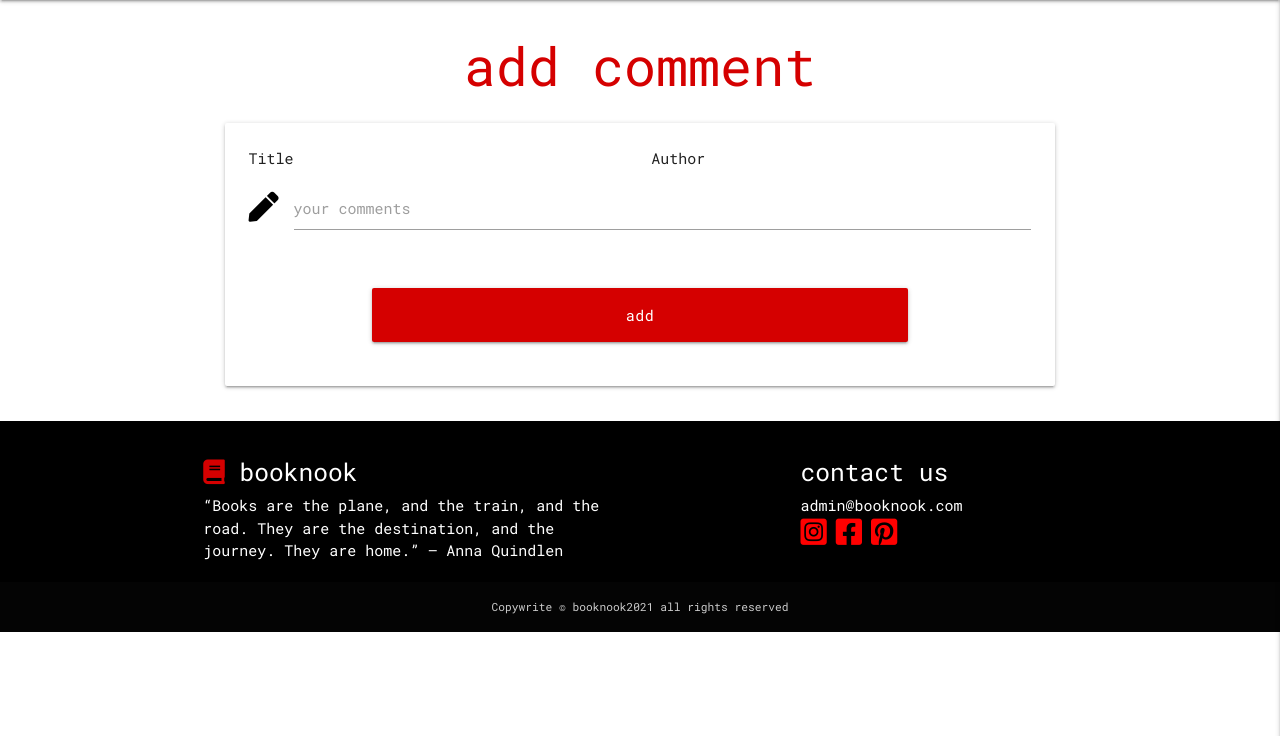
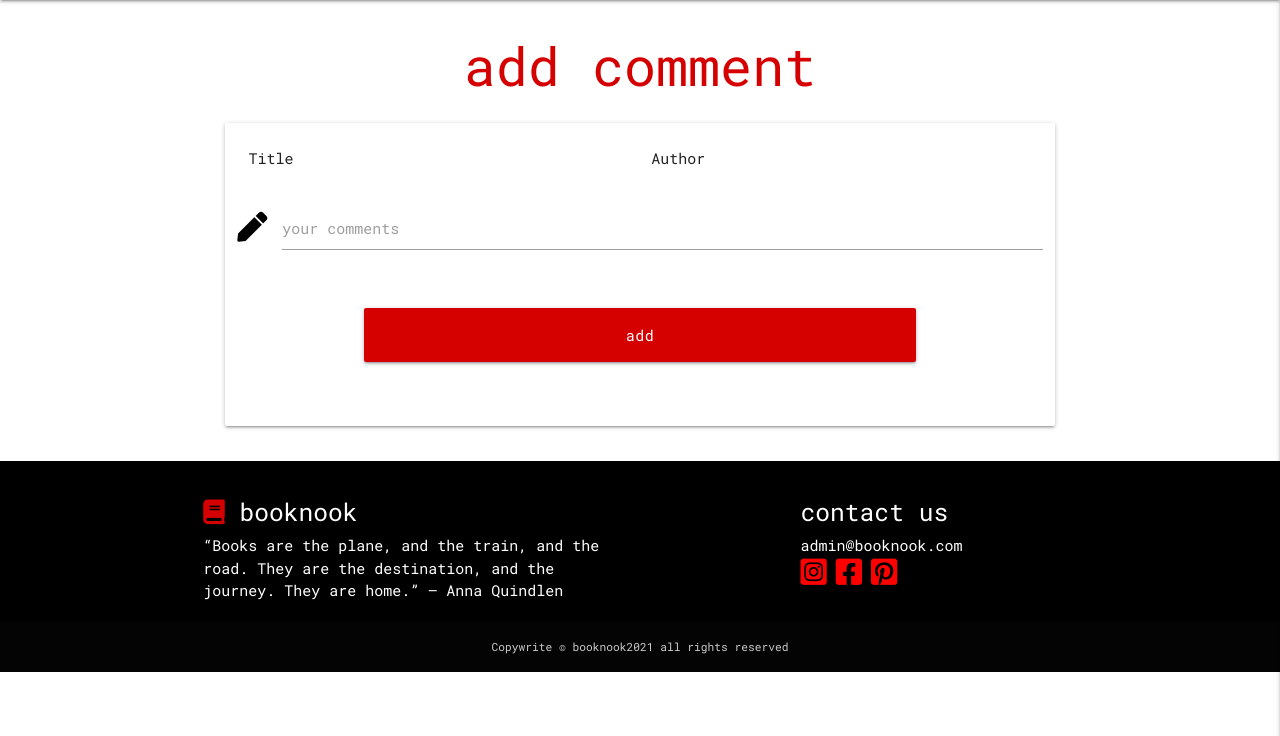
Before and after one commit to janeyrinn/bookNook, a Flask app: page /comment in a window 1280 px wide. Shown: the part 64-800 px from the top of the page. Run offline with Flask 2, Linux system fonts and the light colour scheme; some libraries are stand-ins or nearby versions.

Commit message:
fix row formatting

```diff
--- a/templates/comment.html
+++ b/templates/comment.html
@@ -9,15 +9,18 @@
 <div class="row">
     <form class="col s12 offset-m2 m8" method="POST" action="{{ url_for('comment') }}">
         <div class="card-panel">
+            <!--Book Title-->
             <div class="row">
-                <!--Book Title-->
                 <div class="col s6">
                     <p>Title</p>
                 </div>
+                <div class="row">
                     <div class="col s6">
                         <p>Author</p>
                     </div>
+                </div>
                 <!--Textarea-->
+                <div class="row">
                     <div class="input-field col s12">
                         <i class="fas fa-pen prefix black-text"></i>
                         <textarea id="comment" class="materialize-textarea"></textarea>
```
Lines whose indentation alone changed are shown as unchanged.
